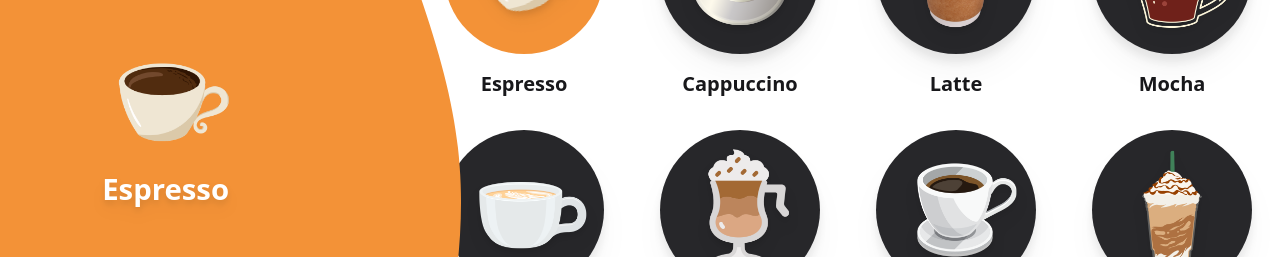
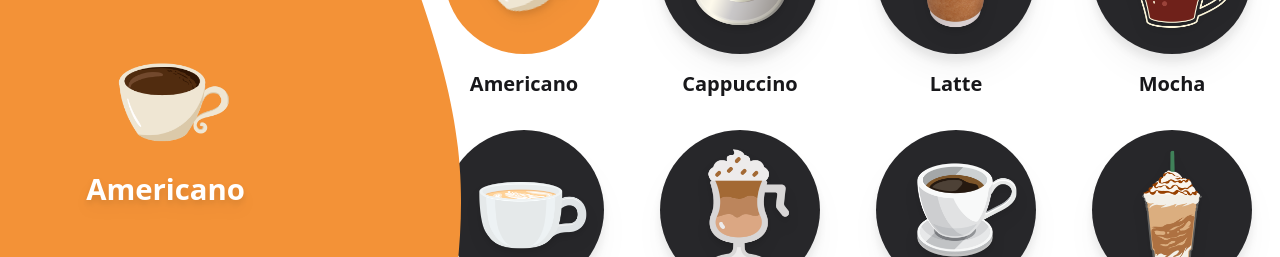
Before and after one commit to alexx-jones/coffee, a Next.js app: page /order in a window 1280 px wide. Shown: the part 362-619 px from the top of the page. Built offline with nearby package versions, Linux system fonts and the light colour scheme.

Commit message:
Order values updated. Espresso renamed to Americano to be more true.

```diff
--- a/pages/api/server/encodeDecodeOrder/values.js
+++ b/pages/api/server/encodeDecodeOrder/values.js
@@ -1,8 +1,8 @@
 export const drinkEncoding =
 {
     milkType: {
+      'skimmed': '001',
       'none': '000',
-      'skimmed': '001',
       'whole': '010',
       'oat': '011',
       'almond': '100',
--- a/pages/order.js
+++ b/pages/order.js
@@ -18,8 +18,20 @@ export default function Home({mainColor}) {
   const [showBasicsTexts, setShowBasicsTexts] = useState(true);
   const coffeeArray = [
     {
-      name: "Espresso",
-      imageUrl: "/assets/espresso.png",
+      name: "Americano",
+      imageUrl: "/assets/americano.png",
+      milkType: "none",
+      syrupFlavour: "none",
+      whippedCream: "false",
+      initialChocolatePowder: "none",
+      milkSteamFoam: "none",
+      hotCold: "hot",
+      size: "small",
+      decaf: "false",
+      tea: "none",
+      shots: "one",
+      syrupShots: "zero",
+      chocolatePowderTopping: "false"
     },
     {
       name: "Cappuccino",
@@ -40,26 +52,98 @@ export default function Home({mainColor}) {
     {
       name: "Latte",
       imageUrl: "/assets/latte.png",
+      milkType: "skimmed",
+      syrupFlavour: "none",
+      whippedCream: "false",
+      initialChocolatePowder: "none",
+      milkSteamFoam: "steamed",
+      hotCold: "hot",
+      size: "large",
+      decaf: "false",
+      tea: "none",
+      shots: "one",
+      syrupShots: "zero",
+      chocolatePowderTopping: "false",
     },
     {
       name: "Mocha",
       imageUrl: "/assets/mocha.png",
+      milkType: "skimmed",
+      syrupFlavour: "chocolate",
+      whippedCream: "false",
+      initialChocolatePowder: "milk-chocolate",
+      milkSteamFoam: "steamed",
+      hotCold: "hot",
+      size: "large",
+      decaf: "false",
+      tea: "none",
+      shots: "one",
+      syrupShots: "one",
+      chocolatePowderTopping: "true",
     },
     {
       name: "Flat White",
       imageUrl: "/assets/flat_white.png",
+      milkType: "skimmed",
+      syrupFlavour: "none",
+      whippedCream: "false",
+      initialChocolatePowder: "false",
+      milkSteamFoam: "steamed",
+      hotCold: "hot",
+      size: "small",
+      decaf: "false",
+      tea: "none",
+      shots: "one",
+      syrupShots: "zero",
+      chocolatePowderTopping: "false",
     },
     {
       name: "Macchiato",
       imageUrl: "/assets/macchiato.png",
+      milkType: "skimmed",
+      syrupFlavour: "salted-caramel",
+      whippedCream: "true",
+      initialChocolatePowder: "none",
+      milkSteamFoam: "steamed",
+      hotCold: 'hot',
+      size: "medium",
+      decaf: "false",
+      tea: "none",
+      shots: "one",
+      syrupShots: "two",
+      chocolatePowderTopping: "false",
     },
     {
       name: "Cortado",
       imageUrl: "/assets/cortado.png",
+      milkType: "skimmed",
+      syrupFlavour: "none",
+      whippedCream: "false",
+      initialChocolatePowder: "none",
+      milkSteamFoam: "steamed",
+      hotCold: "hot",
+      size: "small",
+      decaf: "false",
+      tea: "none",
+      shots: "one",
+      syrupShots: "zero",
+      chocolatePowderTopping: "false"
     },
     {
       name: "Frappé",
       imageUrl: "/assets/frappe.png",
+      milkType: "skimmed",
+      syrupFlavour: "none",
+      whippedCream: "true",
+      initialChocolatePowder: "none",
+      milkSteamFoam: "none",
+      hotCold: "iced",
+      size: "large",
+      decaf: "false",
+      tea: "none",
+      shots: "one",
+      syrupShots: "zero",
+      chocolatePowderTopping: "true",
     },
   ];
 
```
Also changed, not shown: public/assets/americano.png (renamed from public/assets/espresso.png).
